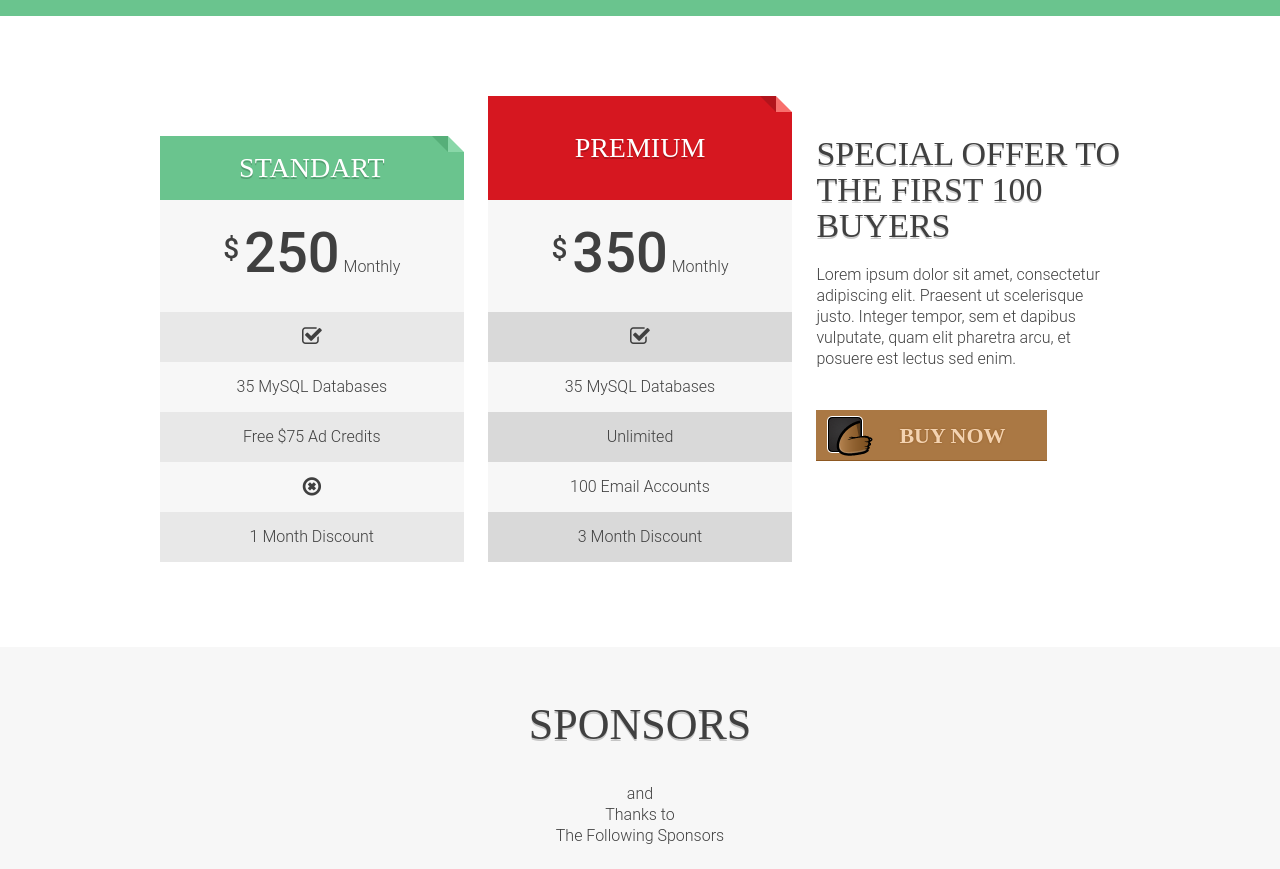
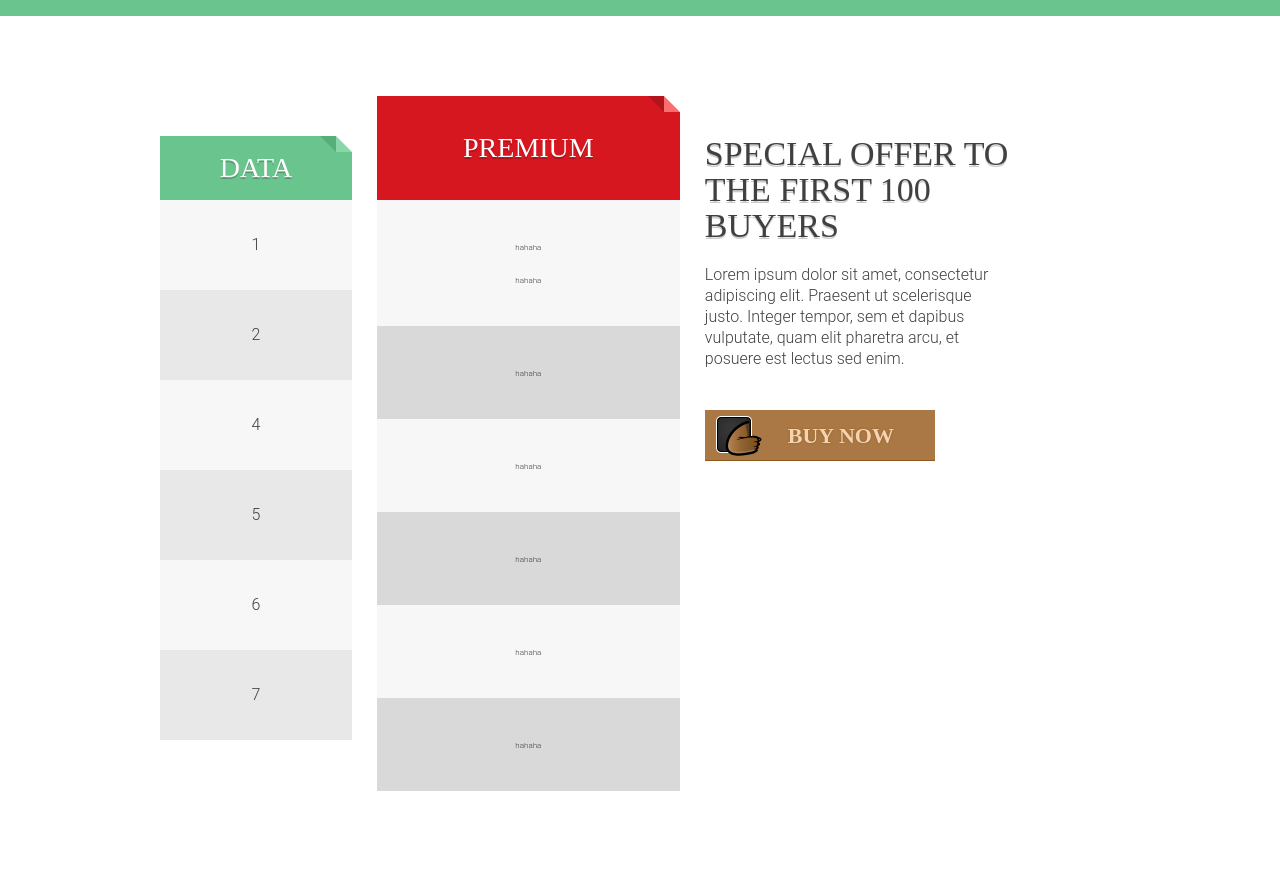
Before and after one commit to 123443/igem-site, a plain HTML site: page index.html in a window 1280 px wide. Shown: the part 3040-3909 px from the top of the page. Drawn offline with Linux system fonts and the light colour scheme; a web font is replaced by a local one.

Commit message:
日程表

```diff
--- a/css/style.css
+++ b/css/style.css
@@ -1091,6 +1091,9 @@ nav a:first-child {
   text-transform: capitalize;
 }
 
+.smallfont{
+  font-size: 50%;
+}
 /* Clearfix for the .slides element */
 .slides:after {
   content: ".";
--- a/index.html
+++ b/index.html
@@ -288,16 +288,16 @@
     <div id="pricing" class="pricing-section">
         <section class="section clearfix">
             <div class="row-fluid">
-                <div class="span4">
+                <div class="span4" style="width:20%">
                     <div class="price-item">
-                        <strong class="price-title">STANDART</strong>
+                        <strong class="price-title">DATA</strong>
                         <ul>
-                            <li class="value"><span class="price"><sup>$</sup>250</span> Monthly</li>
-                            <li><i class="icon-check icon-large"></i></li>
-                            <li>35 MySQL Databases</li>
-                            <li>Free $75 Ad Credits</li>
-                            <li><i class="icon-remove-circle icon-large"></i></li>
-                            <li>1 Month Discount</li>
+                            <li class="value">1</li>
+                            <li class="value">2</li>
+                            <li class="value">4</li>
+                            <li class="value">5</li>
+                            <li class="value">6</li>
+                            <li class="value">7</li>
                         </ul>
                     </div>
                 </div>
@@ -305,12 +305,12 @@
                     <div class="price-item price-item-top">
                         <strong class="price-title">PREMIUM</strong>
                         <ul>
-                            <li class="value"><span class="price"><sup>$</sup>350</span> Monthly</li>
-                            <li><i class="icon-check icon-large"></i></li>
-                            <li>35 MySQL Databases</li>
-                            <li>Unlimited</li>
-                            <li>100 Email Accounts</li>
-                            <li>3 Month Discount</li>
+                            <li class="value"><span class="smallfont">hahaha</br>hahaha</span></li>
+                            <li class="value"><span class="smallfont">hahaha</span></li>
+                            <li class="value"><span class="smallfont">hahaha</span></li>
+                            <li class="value"><span class="smallfont">hahaha</span></li>
+                            <li class="value"><span class="smallfont">hahaha</span></li>
+                            <li class="value"><span class="smallfont">hahaha</span></li>
                         </ul>
                     </div>
                 </div>
```
